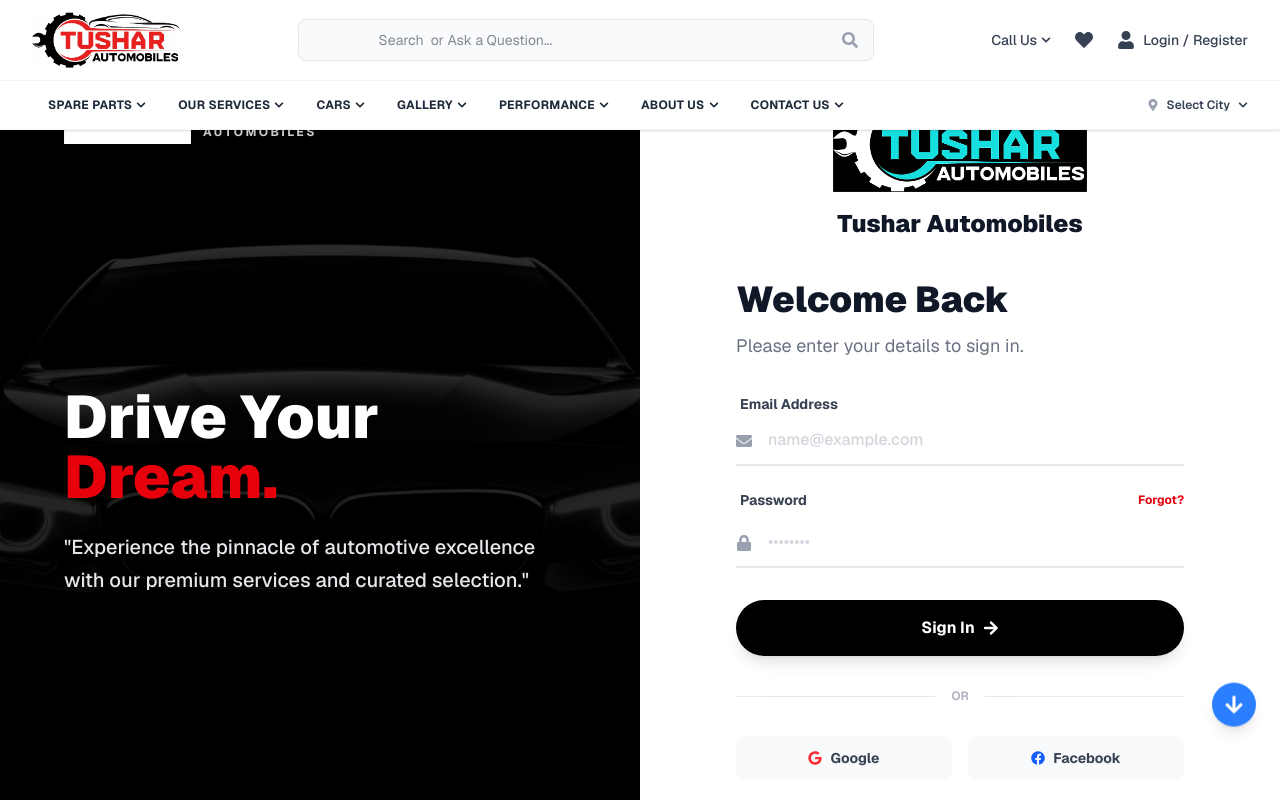
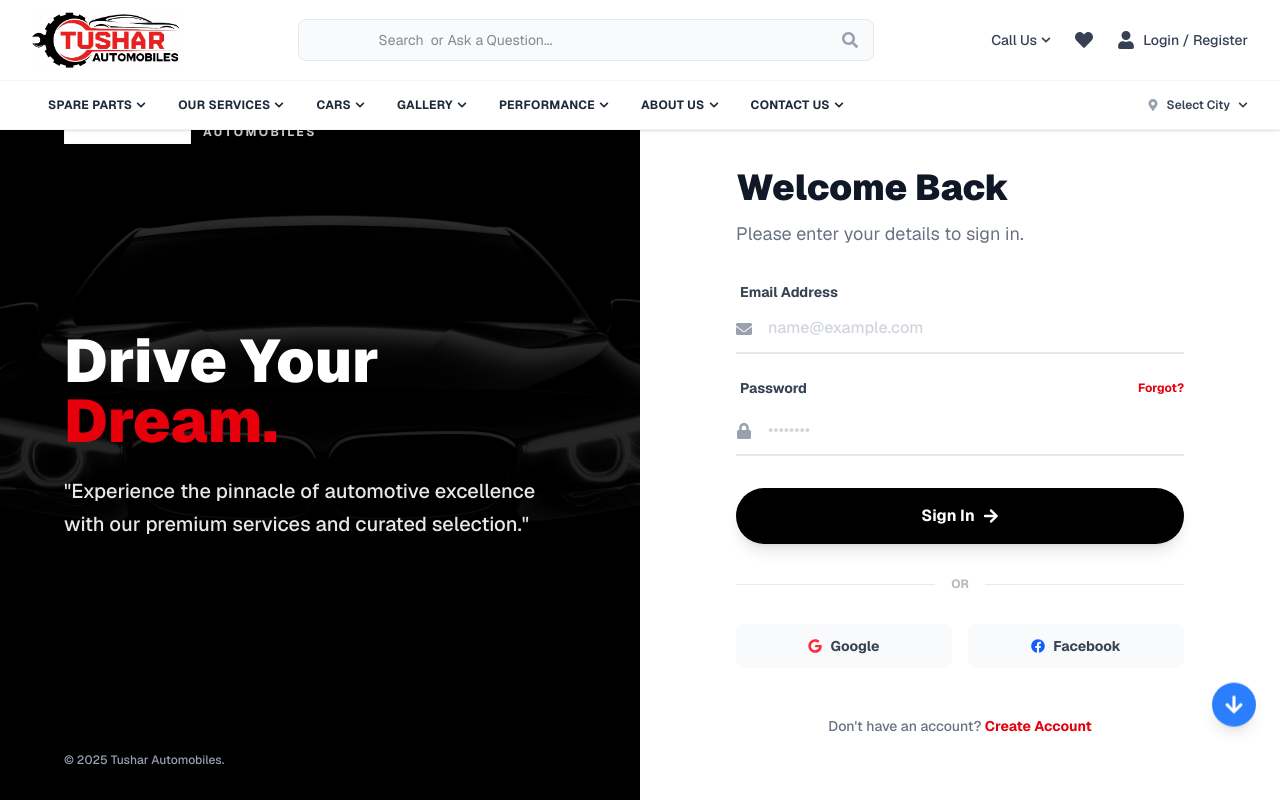
Before and after one commit to tusharbansal19/automobiles-next, a Next.js app: page /login in a window 1280 px wide. Shown: the top 800 px of the page. Built offline with nearby package versions, Linux system fonts and the light colour scheme.

Commit message:
section chnages

```diff
--- a/src/app/login/page.js
+++ b/src/app/login/page.js
@@ -86,8 +86,7 @@
 
                     {/* Logo - Visible on all screens */}
                     <div className="text-center mb-10">
-                        {/* Added invert to make white logo black on white bg */}
-                        <img src="/Image/logo.png" alt="Logo" className="h-24 w-auto mx-auto mb-4 invert" />
+
                         <h2 className="text-2xl font-black text-gray-900">Tushar Automobiles</h2>
                     </div>
 
--- a/src/app/signup/page.js
+++ b/src/app/signup/page.js
@@ -83,7 +83,7 @@
                     {/* Logo - Visible on all screens */}
                     <div className="text-center mb-10">
                         {/* Added invert to make white logo black on white bg */}
-                        <img src="/Image/logo.png" alt="Logo" className="h-24 w-auto mx-auto mb-4 invert" />
+
                         <h2 className="text-2xl font-black text-gray-900">Tushar Automobiles</h2>
                     </div>
 
```
